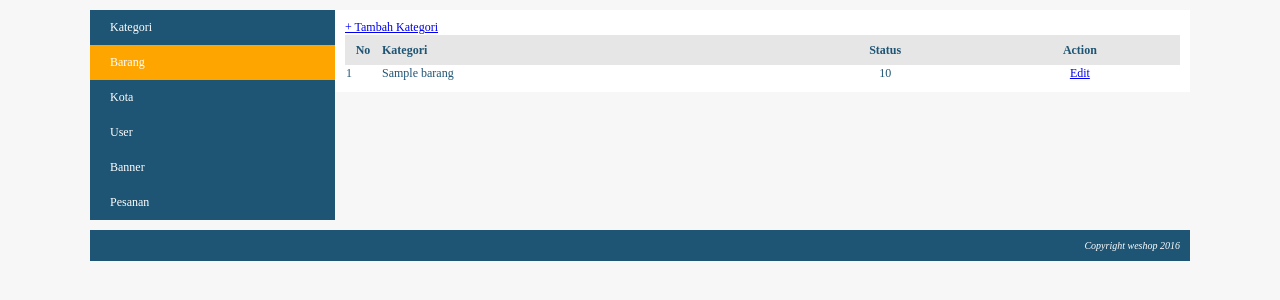
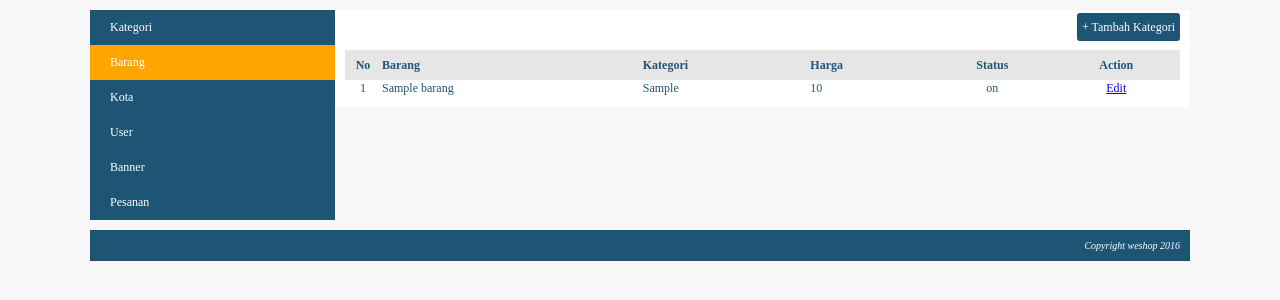
Before and after one commit to miftaahulkhoir/online-store, a PHP site: page /weshop/index.php?page=my_profile&module=barang&action=list in a window 1280 px wide. Shown: the part 111-411 px from the top of the page. Run offline with PHP 8.4, Linux system fonts and the light colour scheme; the visitor is signed in with stand-in values (Sample User, id 1); tables that the repository leaves empty hold one stand-in row (values such as "Sample post"); some libraries are stand-ins or nearby versions.

Commit message:
action input barang

```diff
--- a/css/style.css
+++ b/css/style.css
@@ -168,6 +168,10 @@ body {
     text-align:  center;
 }
 
+.kolom-nomor {
+    text-align: center;
+}
+
 .kiri {
     text-align:  left;
 }
@@ -179,3 +183,21 @@ body {
 .kanan {
     text-align: right;
 }
+
+
+#frame-tambah {
+    text-align: right;
+    margin-bottom: 15px;
+}
+
+#frame-tambah .tombol-action {
+    background: #1e5474;
+    text-decoration: none;
+    color: white;
+    padding: 7px 5px;
+    border-radius: 3px;
+}
+
+#frame-tambah .tombol-action:hover {
+    background: orange;
+}
--- a/modules/barang/list.php
+++ b/modules/barang/list.php
@@ -2,7 +2,7 @@
     <a href="<?php echo BASE_URL."index.php?page=my_profile&module=barang&action=form";?>" class="tombol-action">+ Tambah Kategori</a>
 </div>
 <?php
-    $query_barang = mysqli_query($koneksi,"SELECT * FROM barang");
+    $query_barang = mysqli_query($koneksi,"SELECT barang.*, kategori.kategori FROM barang INNER JOIN kategori on barang.kategori_id = kategori.kategori_id");
 
     if (mysqli_num_rows($query_barang) == 0) {
         echo "<h3>Saat ini belum ada nama kategori di dalam table kategori</h3>";
@@ -11,7 +11,9 @@
         echo "<table class='table-list'>
             <tr class='baris-title'>
                 <th class='kolom-nomor'>No</th>
+                <th class='kiri'>Barang</th>
                 <th class='kiri'>Kategori</th>
+                <th class='kiri'>Harga</th>
                 <th class='tengah'>Status</th>
                 <th class='tengah'>Action</th>
             </tr>";
@@ -21,7 +23,9 @@
             echo "<tr>
                     <td class='kolom-nomor'>$no</td>
                     <td class='kiri'>$row[nama_barang]</td>
-                    <td class='tengah'>$row[harga]</td>
+                    <td class='kiri'>$row[kategori]</td>
+                    <td class='kiri'>$row[harga]</td>
+                    <td class='tengah'>$row[status]
                     <td class='tengah'><a href='".BASE_URL."index.php?page=my_profile&module=barang&action=form&kategori_id=$row[barang_id]'>Edit</a> </td>
 </tr>";
         $no++;
```
Also changed, not shown: modules/barang/action.php (added, +28 -0 lines), modules/barang/form.php (+9 -1 lines), images/barang/Capture.PNG (added), images/barang/Capture_jadwal_sidang.PNG (added), images/barang/S8_Black_front.jpg (added).
